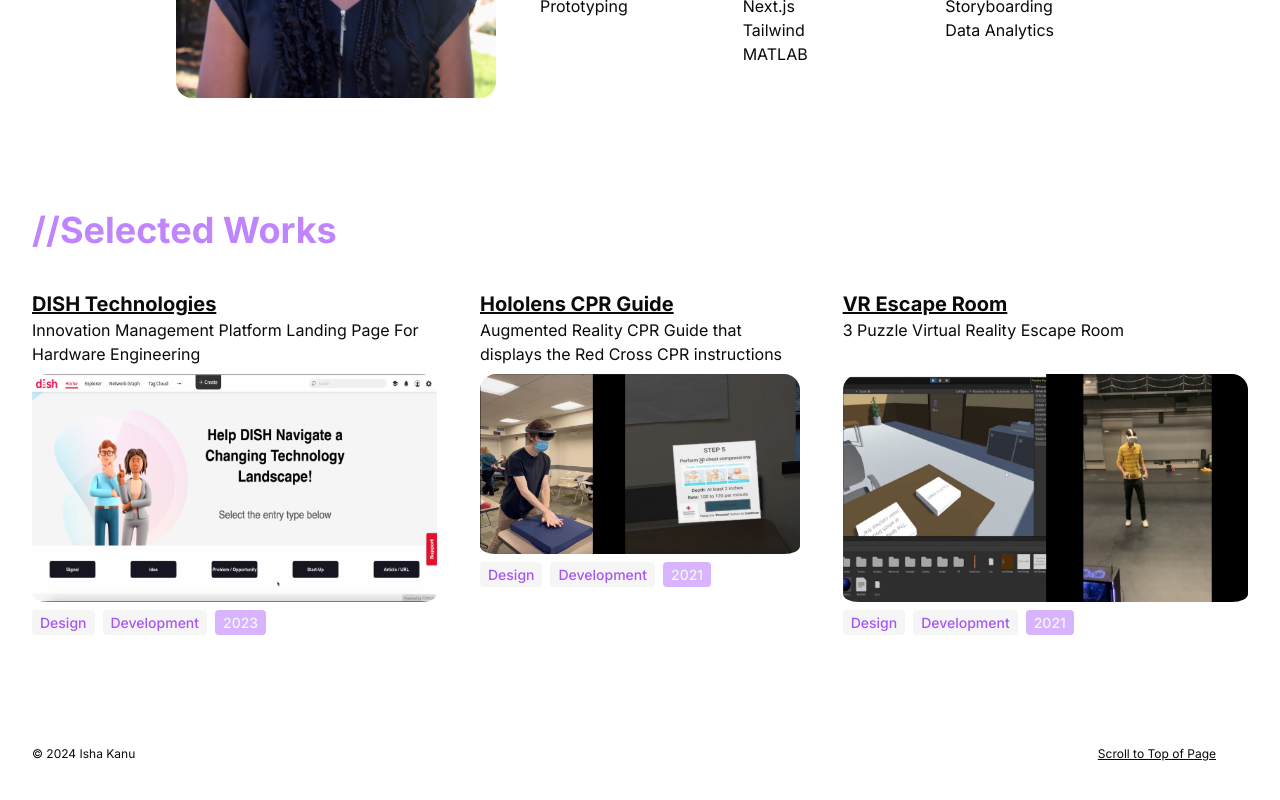
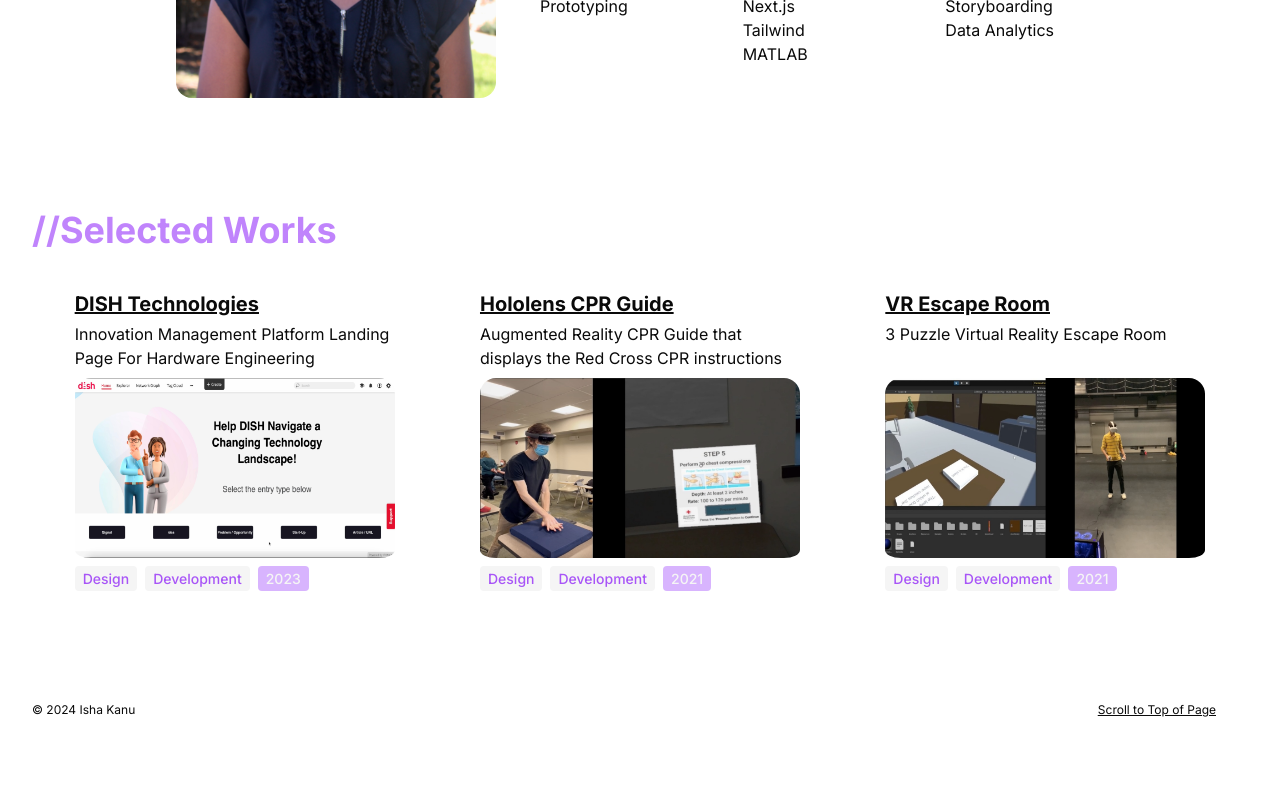
Before and after one commit to ikanu8910/IK-Portfolio, a React (Vite) app: page / in a window 1280 px wide. Shown: the part 654-1454 px from the top of the page. After the commit the page ends 1428 px from the top, so only its background shows below. Built offline with nearby package versions, Linux system fonts and the light colour scheme.

Commit message:
Update Projects.jsx
Fixing formatting

```diff
--- a/src/components/Projects.jsx
+++ b/src/components/Projects.jsx
@@ -24,9 +24,9 @@
           transition={{ duration: 1.5, delay: 0 }}
           className="container mx-auto grid xl:grid-cols-3 lg:grid-cols-2 md:grid-cols-1 justify-items-center">
 
-              <div className="max-w-90 pb-22 pt-10">
+              <div className="max-w-80 pb-22 pt-10">
                 <a href="https://github.com/ikanu8910/DISH-Technologies-ITONICS-Landing-Page.git" target="_blank" className="font-bold text-xl underline">DISH Technologies</a>
-                  <p className="pb-2">Innovation Management Platform Landing Page For Hardware Engineering</p>
+                  <p className="pt-1 pb-2">Innovation Management Platform Landing Page For Hardware Engineering</p>
                     <a href="https://github.com/ikanu8910/DISH-Technologies-ITONICS-Landing-Page.git" target="_blank">
                       <img className="rounded-2xl pb-2" src={DTLP} alt="DT-landing-page" />
                     </a>
@@ -37,7 +37,7 @@
 
               <div className="max-w-80 pb-22 pt-10">
                 <a href="https://github.com/ikanu8910/AR-Hololens-CPR-Guide.git" target="_blank" className="font-bold text-xl underline">Hololens CPR Guide</a>
-                  <p className="pb-2">Augmented Reality CPR Guide that displays the Red Cross CPR instructions</p>
+                  <p className="pt-1 pb-2">Augmented Reality CPR Guide that displays the Red Cross CPR instructions</p>
                     <a href="https://github.com/ikanu8910/AR-Hololens-CPR-Guide.git" target="_blank">
                       <img className="rounded-2xl pb-2" src={hololens} alt="Hololens screenshot" />
                     </a>
@@ -46,9 +46,9 @@
                       <span className="mr-2 rounded bg-purple-300 px-2 py-1 text-sm font-medium text-neutral-100">2021</span>
               </div>
 
-              <div className="max-w-90 pb-22 pt-10">
+              <div className="max-w-80 pb-22 pt-10">
                 <a href="https://github.com/ikanu8910/VR-Escape-Room.git" target="_blank" className="font-bold text-xl underline">VR Escape Room</a>
-                  <p className="pb-8">3 Puzzle Virtual Reality Escape Room</p>
+                  <p className="pt-1 pb-8 ">3 Puzzle Virtual Reality Escape Room</p>
                     <a href="https://github.com/ikanu8910/VR-Escape-Room.git" target="_blank">
                       <img className="rounded-2xl pb-2" src={VR} alt="VR screenshot" />
                     </a>
```
